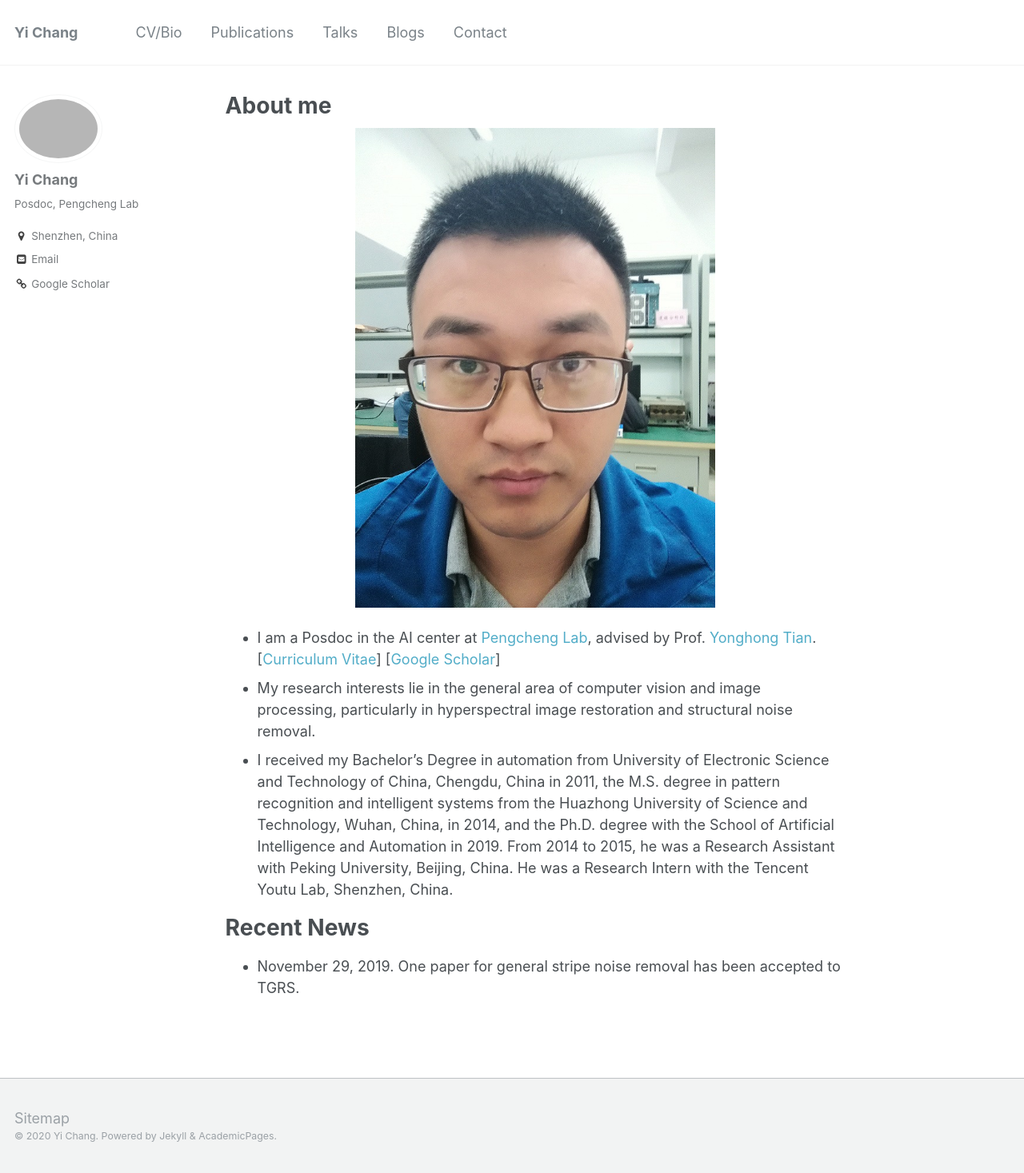
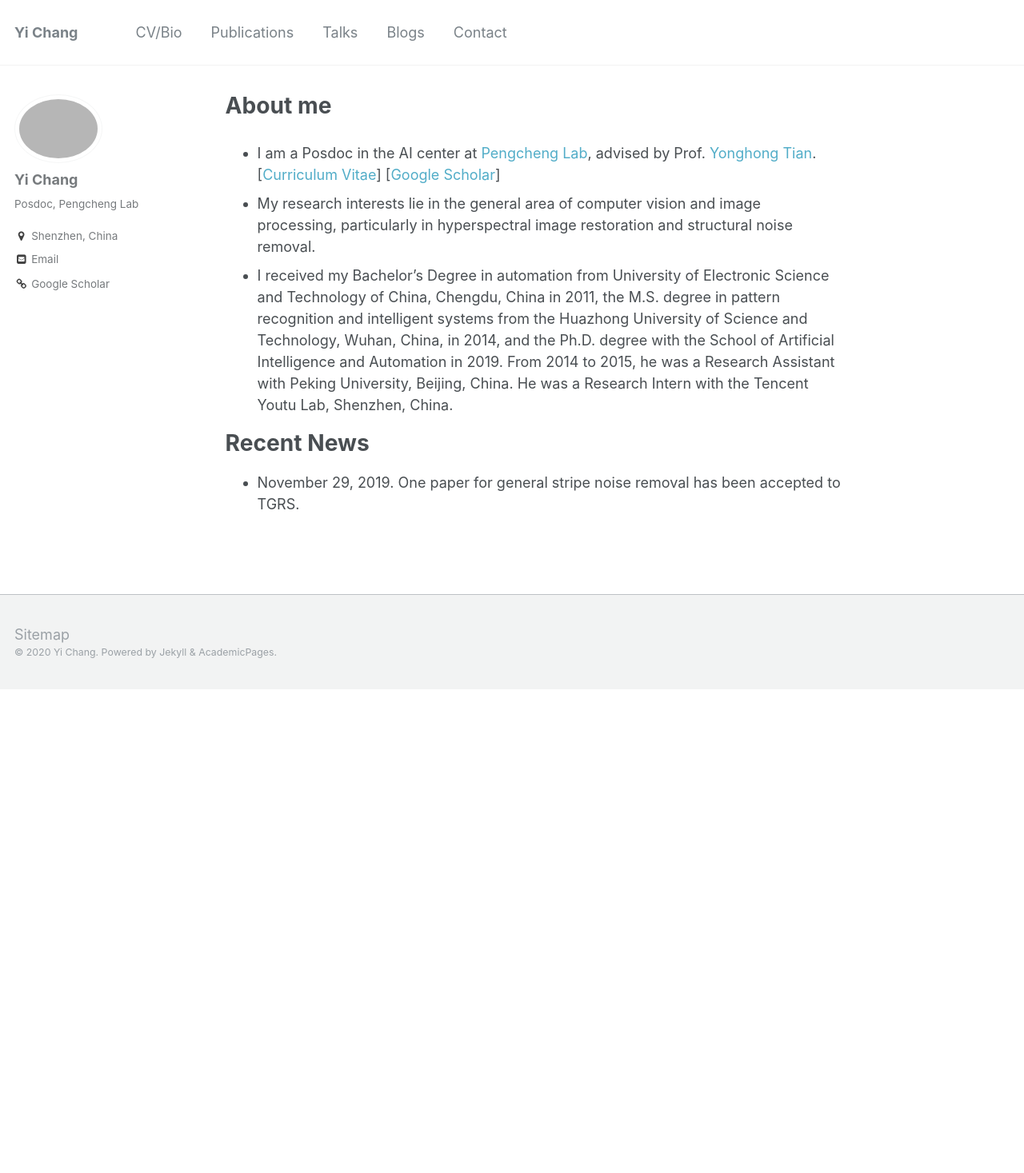
Before and after one commit to zhanwenchen/owuchangyuo.github.io, a Jekyll site: the page built from _pages/about.md, in a window 1280 px wide. Shown: the whole page at 80% size. Built offline with Jekyll 4.4.1, drawn with Linux system fonts in a browser that asks for light colours; after the commit the page ends 900 px from its top, so only the background shows below that.

Commit message:
Update about.md

```diff
--- a/_pages/about.md
+++ b/_pages/about.md
@@ -8,10 +8,6 @@ redirect_from:
   - /about.html
 ---
 
-<p align="center">
-  <img src="https://owuchangyuo.github.io/files/Yi Chang.jpg?raw=true" alt="Photo" style="width: 450px;"/>
-</p>
-
 * I am a Posdoc in the AI center at [Pengcheng Lab](http://www.pcl.ac.cn/), advised by Prof. [Yonghong Tian](https://www.pkuml.org/staff/yhtian.html). [[Curriculum Vitae](http://owuchangyuo.com/files/YiChang_cv.pdf)] [[Google Scholar](https://scholar.google.com.hk/citations?user=I1nZ67YAAAAJ&hl=en)]
 * My research interests lie in the general area of computer vision and image processing, particularly in hyperspectral image restoration and structural noise removal.
 * I received my Bachelor’s Degree in automation from University of Electronic Science and Technology of China, Chengdu, China in 2011,  the M.S. degree in pattern recognition and intelligent systems from the Huazhong University of Science and Technology, Wuhan, China, in 2014, and the Ph.D. degree with the School of Artificial Intelligence and Automation in 2019. From 2014 to 2015, he was a Research Assistant with Peking University, Beijing, China. He was a Research Intern with the Tencent Youtu Lab, Shenzhen, China.
```
